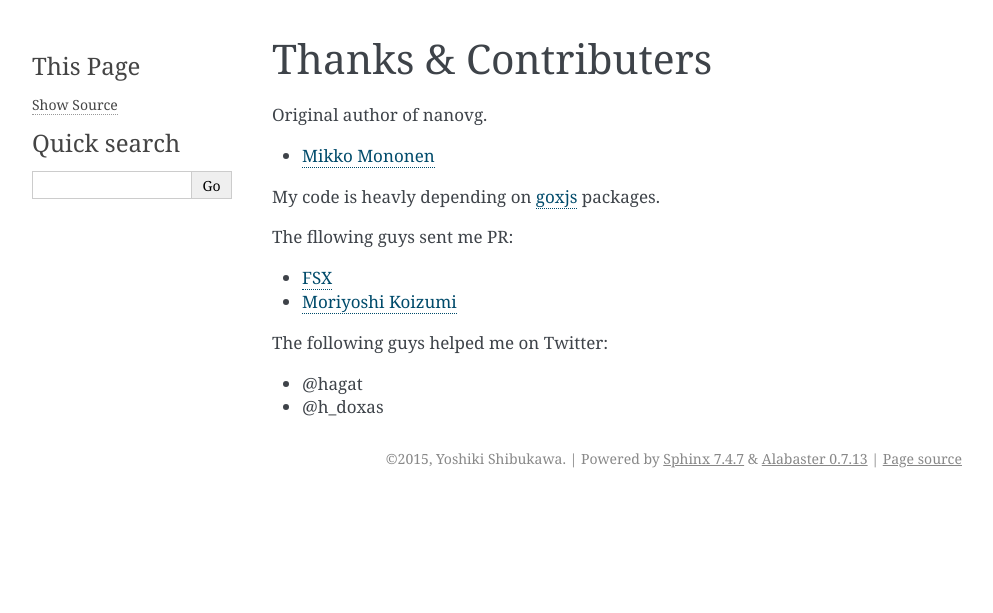
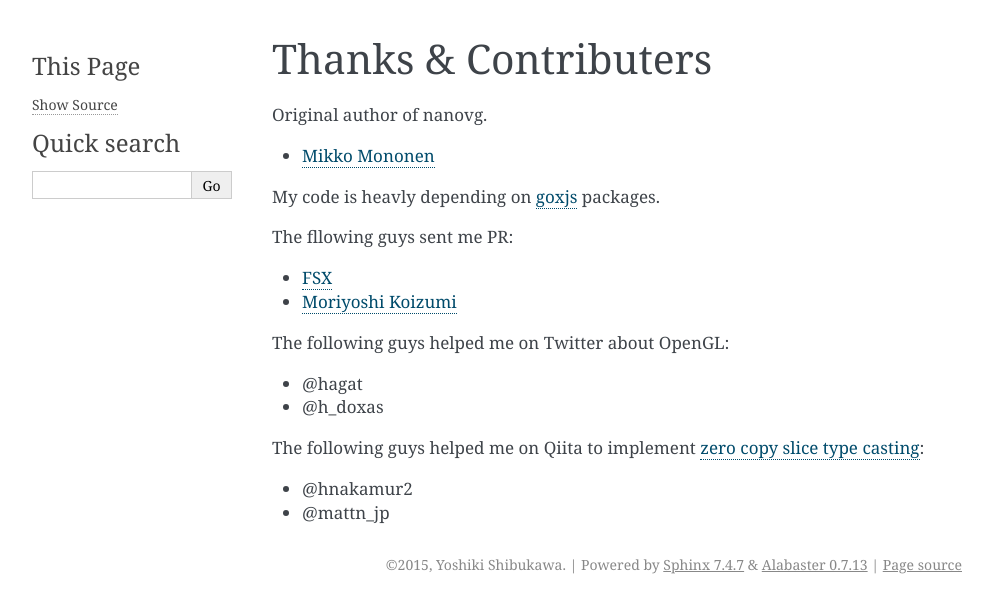
Before and after one commit to shibukawa/nanovgo, a Sphinx documentation site: the page built from doc/thanks.rst, in a window 1280 px wide. Shown: the top 613 px of the page, without its empty margins (148-1141 px from the left). Built offline with Sphinx 7.4.7, drawn with Linux system fonts in a browser that asks for light colours.

Commit message:
update document

```diff
--- a/README.rst
+++ b/README.rst
@@ -44,6 +44,8 @@ Contribution
 ----------------
 
 * Moriyoshi Koizumi
+* @hnakamur2
+* @mattn_jp
 * @hagat
 * @h_doxas
 * FSX
--- a/doc/thanks.rst
+++ b/doc/thanks.rst
@@ -12,7 +12,12 @@ The fllowing guys sent me PR:
 * `FSX <https://github.com/FSX>`_
 * `Moriyoshi Koizumi <https://github.com/moriyoshi>`_
 
-The following guys helped me on Twitter:
+The following guys helped me on Twitter about OpenGL:
 
 * @hagat
 * @h_doxas
+
+The following guys helped me on Qiita to implement `zero copy slice type casting <https://github.com/shibukawa/nanovgo/blob/master/platform_other.go#L22-L27>`_:
+
+* @hnakamur2
+* @mattn_jp
```
